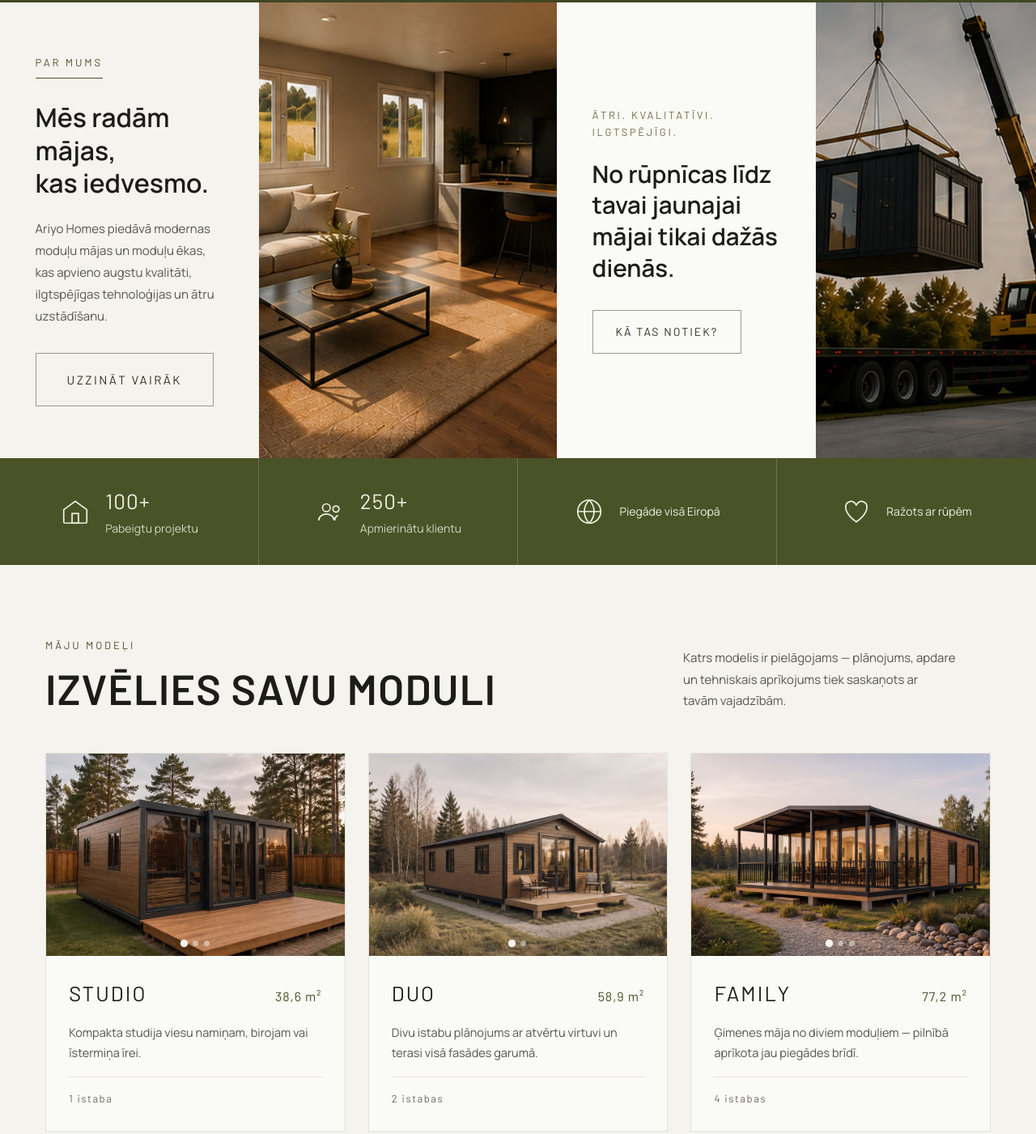
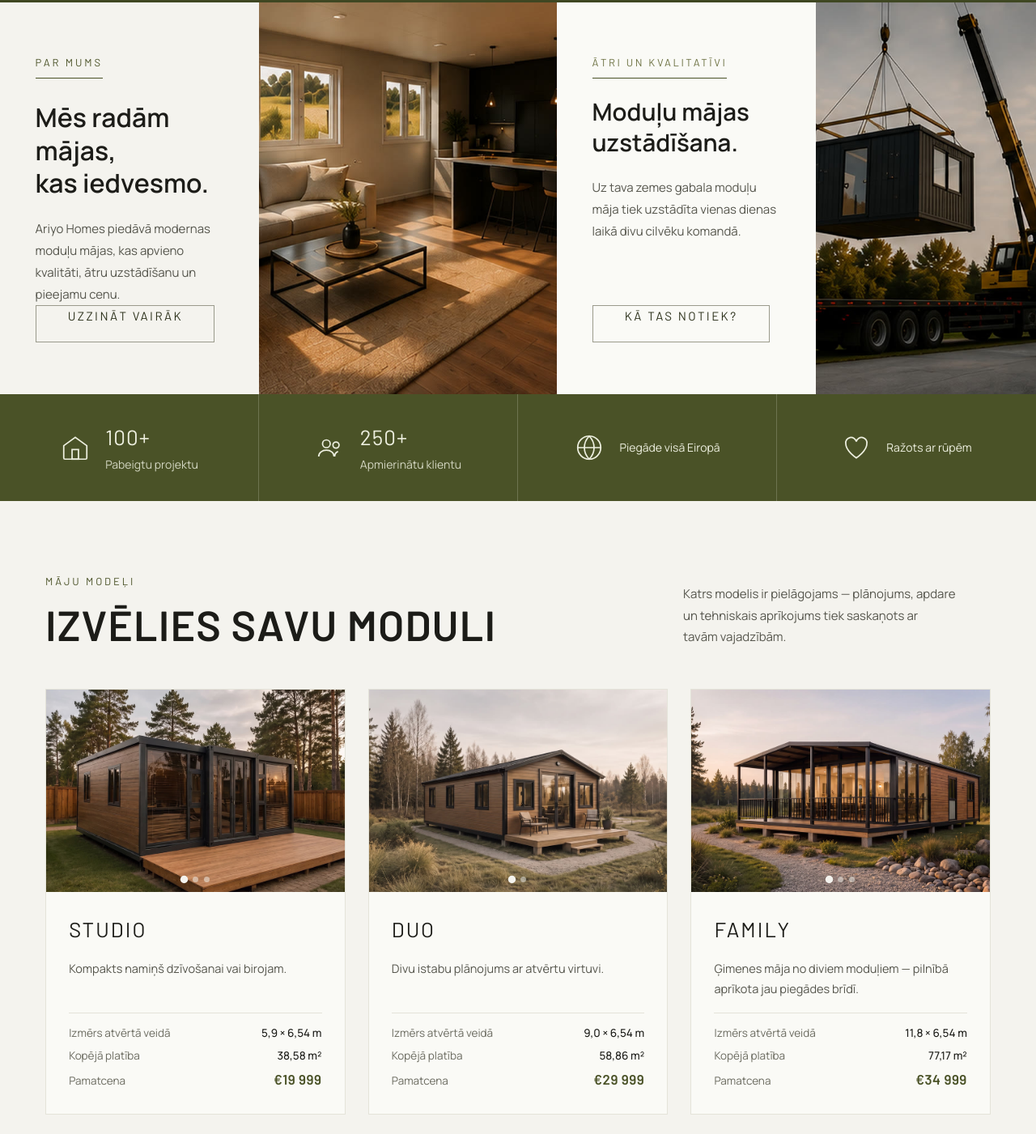
Before and after one commit to kasthaman-dev/Ariyohome_eu, a plain HTML site: page index.html in a window 1280 px wide. Shown: the part 1019-2420 px from the top of the page at 81% size. Drawn offline with Linux system fonts and the light colour scheme.

Commit message:
changes needed
changes needed

```diff
--- a/assets/css/styles.css
+++ b/assets/css/styles.css
@@ -127,6 +127,9 @@ ul, ol { padding: 0; list-style: none; }
   transition: background-color .25s var(--ease), color .25s var(--ease),
               border-color .25s var(--ease), transform .25s var(--ease);
 }
+/* letter-spacing adds a trailing gap after the final character, which drags
+   the label visually left of centre; half a letter-space back corrects it */
+.btn { text-indent: .08em; }
 .btn:hover { transform: translateY(-1px); }
 .btn:active { transform: translateY(0); }
 
@@ -428,7 +431,8 @@ ul, ol { padding: 0; list-style: none; }
 .split__text {
   display: flex;
   flex-direction: column;
-  justify-content: center;
+  /* top-aligned so the eyebrow labels in both panels sit on one line */
+  justify-content: flex-start;
   padding: clamp(48px, 5vw, 66px) clamp(24px, 3.4vw, 46px);
 }
 .split__text--alt { background: var(--cream-warm); }
@@ -449,7 +453,9 @@ ul, ol { padding: 0; list-style: none; }
   max-width: 340px;
   text-wrap: pretty;
 }
-.split__text .btn { align-self: flex-start; margin-top: 32px; }
+/* auto pushes the button to the foot of the panel, so the buttons in both
+   halves of the split line up regardless of how much text sits above */
+.split__text .btn { align-self: flex-start; margin-top: auto; padding-top: 0; }
 .split__text--alt .eyebrow {
   font-size: 13px;
   letter-spacing: .2em;
@@ -1062,3 +1068,46 @@ ul, ol { padding: 0; list-style: none; }
   .site-header, .burger, .lang, .hero__scrim, .cta__scrim { display: none !important; }
   body { background: #fff; color: #000; }
 }
+
+/* --- Card spec list (size / area / price) --------------------------------- */
+.card__specs {
+  display: flex;
+  flex-direction: column;
+  gap: 9px;
+  /* auto keeps the block pinned to the bottom of the card, the job the
+     rooms row used to do */
+  margin: auto 0 0;
+  padding-top: 15px;
+  border-top: 1px solid var(--line);
+  font-size: 13.5px;
+  line-height: 1.4;
+}
+.card__specs > div {
+  display: flex;
+  align-items: baseline;
+  justify-content: space-between;
+  gap: 14px;
+}
+.card__specs dt { color: var(--ink-faint); }
+.card__specs dd {
+  margin: 0;
+  text-align: right;
+  color: var(--ink);
+  font-weight: 500;
+  white-space: nowrap;
+}
+.card__specs .is-price dd {
+  font-family: var(--font-display);
+  font-size: 17px;
+  font-weight: 600;
+  letter-spacing: .03em;
+  color: var(--olive);
+}
+
+/* The line break is explicit, so max-content sizes the box to its widest
+   line — the rule then stops exactly where that line's text ends instead of
+   running on to the full column width. */
+.split__text--alt .eyebrow--rule {
+  width: max-content;
+  max-width: 100%;
+}
--- a/assets/js/main.js
+++ b/assets/js/main.js
@@ -45,11 +45,12 @@ const I18N = {
 
     about_eyebrow: 'PAR MUMS',
     about_title: 'Mēs radām mājas,<br>kas iedvesmo.',
-    about_text: 'Ariyo Homes piedāvā modernas moduļu mājas un moduļu ēkas, kas apvieno augstu kvalitāti, ilgtspējīgas tehnoloģijas un ātru uzstādīšanu.',
+    about_text: 'Ariyo Homes piedāvā modernas moduļu mājas, kas apvieno kvalitāti, ātru uzstādīšanu un pieejamu cenu.',
     about_btn: 'UZZINĀT VAIRĀK',
 
-    delivery_eyebrow: 'ĀTRI. KVALITATĪVI. ILGTSPĒJĪGI.',
-    delivery_title: 'No rūpnīcas līdz tavai jaunajai mājai tikai dažās dienās.',
+    delivery_eyebrow: 'ĀTRI UN KVALITATĪVI',
+    delivery_title: 'Moduļu mājas uzstādīšana.',
+    delivery_text: 'Uz tava zemes gabala moduļu māja tiek uzstādīta vienas dienas laikā divu cilvēku komandā.',
     delivery_btn: 'KĀ TAS NOTIEK?',
 
     stat_projects: 'Pabeigtu projektu',
@@ -60,16 +61,19 @@ const I18N = {
     models_eyebrow: 'MĀJU MODEĻI',
     models_title: 'IZVĒLIES SAVU MODULI',
     models_lead: 'Katrs modelis ir pielāgojams — plānojums, apdare un tehniskais aprīkojums tiek saskaņots ar tavām vajadzībām.',
-    m1_desc: 'Kompakta studija viesu namiņam, birojam vai īstermiņa īrei.',
+    m1_desc: 'Kompakts namiņš dzīvošanai vai birojam.',
     // Areas with a decimal need a per-language separator (LV comma, EN point).
-    m1_area: '38,6 m²',
-    m1_rooms: '1 istaba',
-    m2_desc: 'Divu istabu plānojums ar atvērtu virtuvi un terasi visā fasādes garumā.',
-    m2_area: '58,9 m²',
-    m2_rooms: '2 istabas',
+    m1_s1_l: 'Izmērs atvērtā veidā', m1_s1_v: '5,9 × 6,54 m',
+    m1_s2_l: 'Kopējā platība',       m1_s2_v: '38,58 m²',
+    m1_s3_l: 'Pamatcena',            m1_s3_v: '€19 999',
+    m2_s1_l: 'Izmērs atvērtā veidā', m2_s1_v: '9,0 × 6,54 m',
+    m2_s2_l: 'Kopējā platība',       m2_s2_v: '58,86 m²',
+    m2_s3_l: 'Pamatcena',            m2_s3_v: '€29 999',
+    m3_s1_l: 'Izmērs atvērtā veidā', m3_s1_v: '11,8 × 6,54 m',
+    m3_s2_l: 'Kopējā platība',       m3_s2_v: '77,17 m²',
+    m3_s3_l: 'Pamatcena',            m3_s3_v: '€34 999',
+    m2_desc: 'Divu istabu plānojums ar atvērtu virtuvi.',
     m3_desc: 'Ģimenes māja no diviem moduļiem — pilnībā aprīkota jau piegādes brīdī.',
-    m3_area: '77,2 m²',
-    m3_rooms: '4 istabas',
 
     process_eyebrow: 'UZSTĀDĪŠANA',
     process_title: 'ČETRI SOĻI<br>LĪDZ MĀJAI',
@@ -137,11 +141,12 @@ const I18N = {
 
     about_eyebrow: 'ABOUT US',
     about_title: 'We create homes<br>that inspire.',
-    about_text: 'Ariyo Homes builds modern modular houses and modular buildings that combine high quality, sustainable technology and fast installation.',
+    about_text: 'Ariyo Homes builds modern modular homes that combine quality, fast installation and an affordable price.',
     about_btn: 'LEARN MORE',
 
-    delivery_eyebrow: 'FAST. HIGH QUALITY. SUSTAINABLE.',
-    delivery_title: 'From the factory to your new home in just a few days.',
+    delivery_eyebrow: 'FAST AND HIGH QUALITY',
+    delivery_title: 'Modular home installation.',
+    delivery_text: 'On your own plot, a modular home is installed by a team of two within a single day.',
     delivery_btn: 'HOW IT WORKS',
 
     stat_projects: 'Completed projects',
@@ -152,15 +157,18 @@ const I18N = {
     models_eyebrow: 'HOME MODELS',
     models_title: 'CHOOSE YOUR MODULE',
     models_lead: 'Every model is customisable — layout, finishes and technical equipment are agreed around your needs.',
-    m1_desc: 'A compact studio for a guest house, home office or short-term rental.',
-    m1_area: '38.6 m²',
-    m1_rooms: '1 room',
-    m2_desc: 'A two-room layout with an open kitchen and a terrace along the full façade.',
-    m2_area: '58.9 m²',
-    m2_rooms: '2 rooms',
+    m1_desc: 'A compact house for living or working in.',
+    m1_s1_l: 'Size when opened', m1_s1_v: '5.9 × 6.54 m',
+    m1_s2_l: 'Total area',       m1_s2_v: '38.58 m²',
+    m1_s3_l: 'Base price',       m1_s3_v: '€19,999',
+    m2_s1_l: 'Size when opened', m2_s1_v: '9.0 × 6.54 m',
+    m2_s2_l: 'Total area',       m2_s2_v: '58.86 m²',
+    m2_s3_l: 'Base price',       m2_s3_v: '€29,999',
+    m3_s1_l: 'Size when opened', m3_s1_v: '11.8 × 6.54 m',
+    m3_s2_l: 'Total area',       m3_s2_v: '77.17 m²',
+    m3_s3_l: 'Base price',       m3_s3_v: '€34,999',
+    m2_desc: 'A two-room layout with an open kitchen.',
     m3_desc: 'A family home built from two modules — fully equipped on delivery.',
-    m3_area: '77.2 m²',
-    m3_rooms: '4 rooms',
 
     process_eyebrow: 'INSTALLATION',
     process_title: 'FOUR STEPS<br>TO YOUR HOME',
--- a/index.html
+++ b/index.html
@@ -28,7 +28,7 @@
 <link href="https://fonts.googleapis.com/css2?family=Barlow:wght@300;400;500;600&family=Manrope:wght@300;400;500;600&display=swap" rel="stylesheet">
 <link rel="preload" as="image" href="assets/img/hero.jpg" media="(min-width: 681px)" fetchpriority="high">
 <link rel="preload" as="image" href="assets/img/hero-mobile.jpg" media="(max-width: 680px)" fetchpriority="high">
-<link rel="stylesheet" href="assets/css/styles.css?v=20260817c">
+<link rel="stylesheet" href="assets/css/styles.css?v=20260817v">
 </head>
 <body>
 <a class="skip-link" href="#majas" data-i18n="skip">Pāriet uz saturu</a>
@@ -146,7 +146,7 @@
     <div class="split__text reveal">
       <span class="eyebrow eyebrow--rule" data-i18n="about_eyebrow">PAR MUMS</span>
       <h2 data-i18n="about_title">Mēs radām mājas,<br>kas iedvesmo.</h2>
-      <p data-i18n="about_text">Ariyo Homes piedāvā modernas moduļu mājas un moduļu ēkas, kas apvieno augstu kvalitāti, ilgtspējīgas tehnoloģijas un ātru uzstādīšanu.</p>
+      <p data-i18n="about_text">Ariyo Homes piedāvā modernas moduļu mājas, kas apvieno kvalitāti, ātru uzstādīšanu un pieejamu cenu.</p>
       <a href="#majas" class="btn btn--outline" data-i18n="about_btn">UZZINĀT VAIRĀK</a>
     </div>
 
@@ -155,9 +155,10 @@
     </figure>
 
     <div class="split__text split__text--alt" id="uzstadisana">
-      <span class="eyebrow" data-i18n="delivery_eyebrow">ĀTRI. KVALITATĪVI. ILGTSPĒJĪGI.</span>
-      <h2 data-i18n="delivery_title">No rūpnīcas līdz tavai jaunajai mājai tikai dažās dienās.</h2>
-      <a href="#process" class="btn btn--outline btn--sm" data-i18n="delivery_btn">KĀ TAS NOTIEK?</a>
+      <span class="eyebrow eyebrow--rule" data-i18n="delivery_eyebrow">ĀTRI UN KVALITATĪVI</span>
+      <h2 data-i18n="delivery_title">Moduļu mājas uzstādīšana.</h2>
+      <p data-i18n="delivery_text">Uz tava zemes gabala moduļu māja tiek uzstādīta vienas dienas laikā divu cilvēku komandā.</p>
+      <a href="#process" class="btn btn--outline" data-i18n="delivery_btn">KĀ TAS NOTIEK?</a>
     </div>
 
     <figure class="split__media">
@@ -206,12 +207,14 @@
         </div>
         <div class="card__body">
           <div class="card__head">
-            <h3>STUDIO</h3><span class="card__area" data-i18n="m1_area">38,6 m²</span>
+            <h3>STUDIO</h3>
           </div>
-          <p data-i18n="m1_desc">Kompakta studija viesu namiņam, birojam vai īstermiņa īrei.</p>
-          <div class="card__meta">
-            <span data-i18n="m1_rooms">1 istaba</span>
-          </div>
+          <p data-i18n="m1_desc">Kompakts namiņš dzīvošanai vai birojam.</p>
+          <dl class="card__specs">
+            <div><dt data-i18n="m1_s1_l">Izmērs atvērtā veidā</dt><dd data-i18n="m1_s1_v">5,9 × 6,54 m</dd></div>
+            <div><dt data-i18n="m1_s2_l">Kopējā platība</dt><dd data-i18n="m1_s2_v">38,58 m²</dd></div>
+            <div class="is-price"><dt data-i18n="m1_s3_l">Pamatcena</dt><dd data-i18n="m1_s3_v">€19 999</dd></div>
+          </dl>
         </div>
       </article>
 
@@ -224,12 +227,14 @@
         </div>
         <div class="card__body">
           <div class="card__head">
-            <h3>DUO</h3><span class="card__area" data-i18n="m2_area">58,9 m²</span>
+            <h3>DUO</h3>
           </div>
-          <p data-i18n="m2_desc">Divu istabu plānojums ar atvērtu virtuvi un terasi visā fasādes garumā.</p>
-          <div class="card__meta">
-            <span data-i18n="m2_rooms">2 istabas</span>
-          </div>
+          <p data-i18n="m2_desc">Divu istabu plānojums ar atvērtu virtuvi.</p>
+          <dl class="card__specs">
+            <div><dt data-i18n="m2_s1_l">Izmērs atvērtā veidā</dt><dd data-i18n="m2_s1_v">9,0 × 6,54 m</dd></div>
+            <div><dt data-i18n="m2_s2_l">Kopējā platība</dt><dd data-i18n="m2_s2_v">58,86 m²</dd></div>
+            <div class="is-price"><dt data-i18n="m2_s3_l">Pamatcena</dt><dd data-i18n="m2_s3_v">€29 999</dd></div>
+          </dl>
         </div>
       </article>
 
@@ -243,12 +248,14 @@
         </div>
         <div class="card__body">
           <div class="card__head">
-            <h3>FAMILY</h3><span class="card__area" data-i18n="m3_area">77,2 m²</span>
+            <h3>FAMILY</h3>
           </div>
           <p data-i18n="m3_desc">Ģimenes māja no diviem moduļiem — pilnībā aprīkota jau piegādes brīdī.</p>
-          <div class="card__meta">
-            <span data-i18n="m3_rooms">4 istabas</span>
-          </div>
+          <dl class="card__specs">
+            <div><dt data-i18n="m3_s1_l">Izmērs atvērtā veidā</dt><dd data-i18n="m3_s1_v">11,8 × 6,54 m</dd></div>
+            <div><dt data-i18n="m3_s2_l">Kopējā platība</dt><dd data-i18n="m3_s2_v">77,17 m²</dd></div>
+            <div class="is-price"><dt data-i18n="m3_s3_l">Pamatcena</dt><dd data-i18n="m3_s3_v">€34 999</dd></div>
+          </dl>
         </div>
       </article>
     </div>
@@ -389,6 +396,6 @@
 }
 </script>
 
-<script src="assets/js/main.js?v=20260817c" defer></script>
+<script src="assets/js/main.js?v=20260817v" defer></script>
 </body>
 </html>
```
